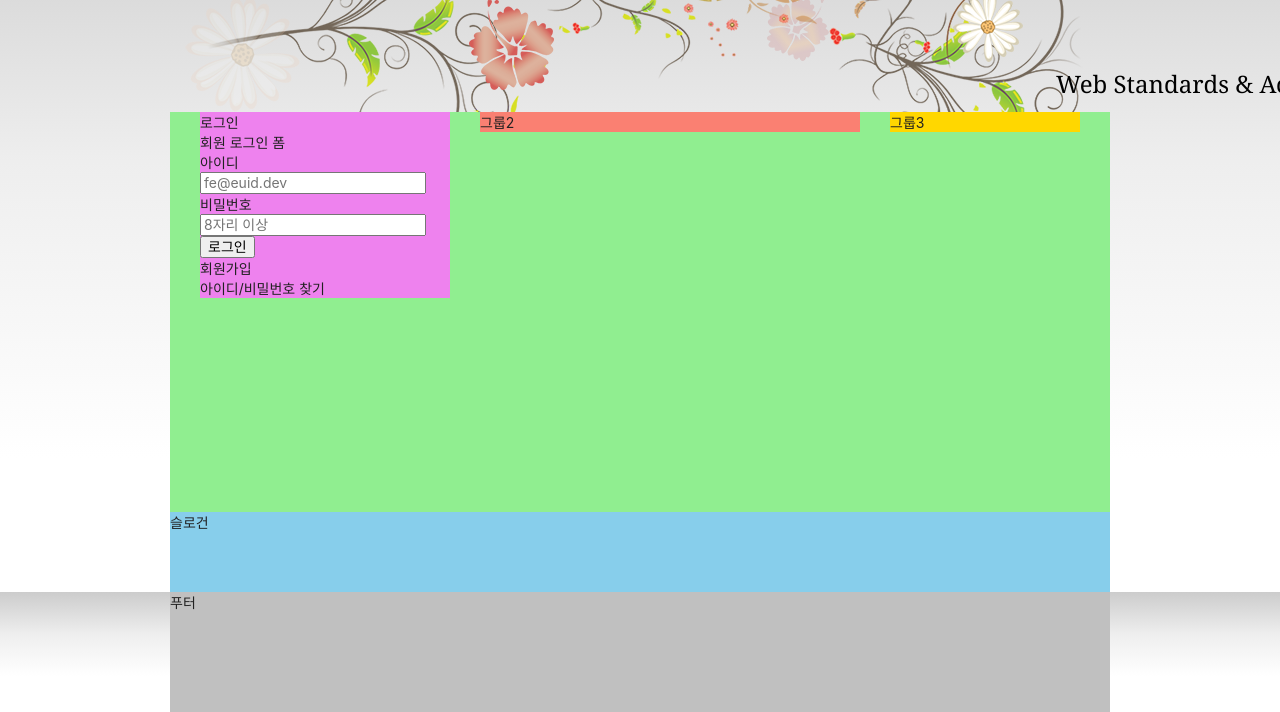
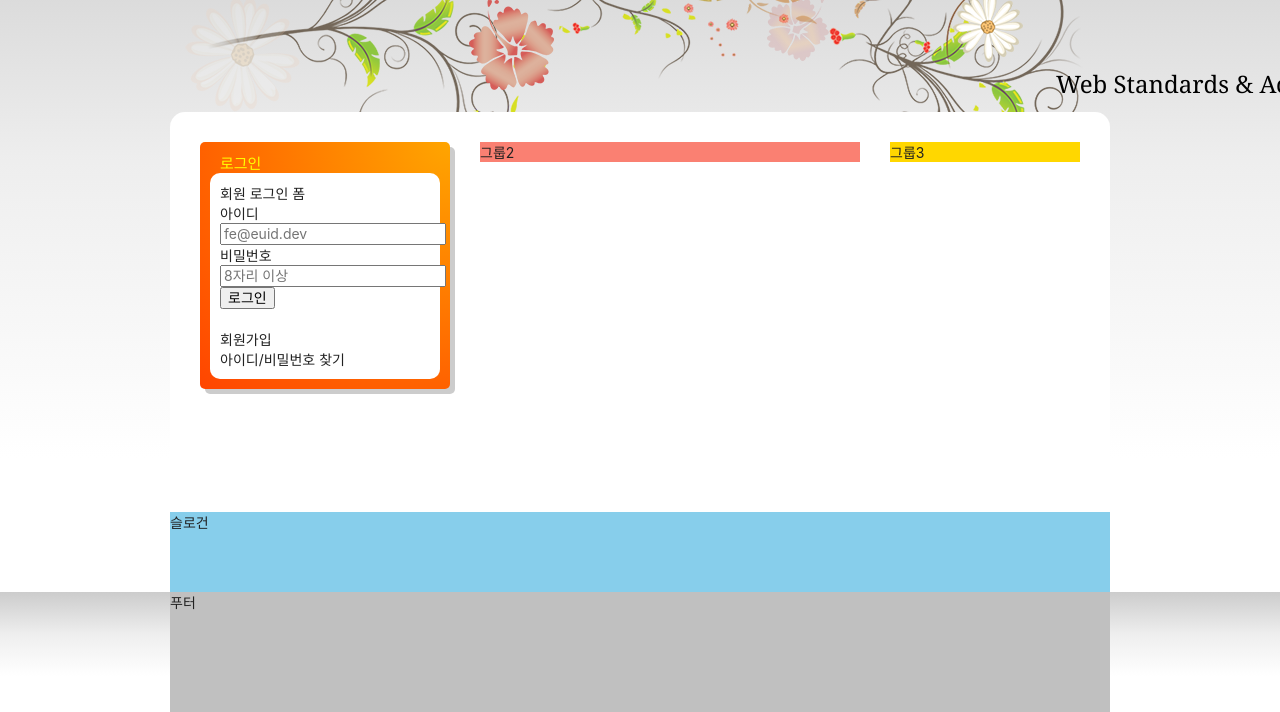
Before and after one commit to wjdgh4058/HTML5, a plain HTML site: page index.html in a window 1280 px wide. Shown: the part 135-847 px from the top of the page. Drawn offline with Linux system fonts and the light colour scheme; a web font is replaced by a local one.

Commit message:
로그인 배경 및 여백 지정

```diff
--- a/styles/style.css
+++ b/styles/style.css
@@ -293,10 +293,11 @@ body {
 
 /* 메인 */
 .main {
-  background: lightgreen;
-  height: 50vh;
+  background: #fff;
+  min-height: 50vh;
   display: flow-root;
-  padding: 0 15px;
+  padding: 30px 15px;
+  border-radius: 15px 15px 0 0;
   /* overflow: hidden; */
   /* BFC 찾아보기 */
 }
@@ -313,7 +314,6 @@ body {
 }
 
 .group1 {
-  background-color: violet;
   width: 250px;
 }
 .group2 {
@@ -323,6 +323,32 @@ body {
 .group3 {
   background-color: gold;
   width: 190px;
+}
+
+/* 로그인 영역 */
+.login {
+  padding: 10px;
+  border-radius: 5px;
+  background: orange radial-gradient(circle at right top, orange, orangered);
+  box-shadow: 5px 5px 0 0 #ccc;
+}
+
+h2.login-title {
+  color: yellow;
+  font-size: 15px;
+  text-indent: 10px;
+}
+
+.login-form {
+  background-color: #fff;
+  border-radius: 10px 10px 0 0;
+  padding: 10px;
+}
+
+.sign {
+  background-color: #fff;
+  border-radius: 0 0 10px 10px;
+  padding: 10px;
 }
 
 /* 슬로건 */
```
Also changed, not shown: index.html (+2 -2 lines).
